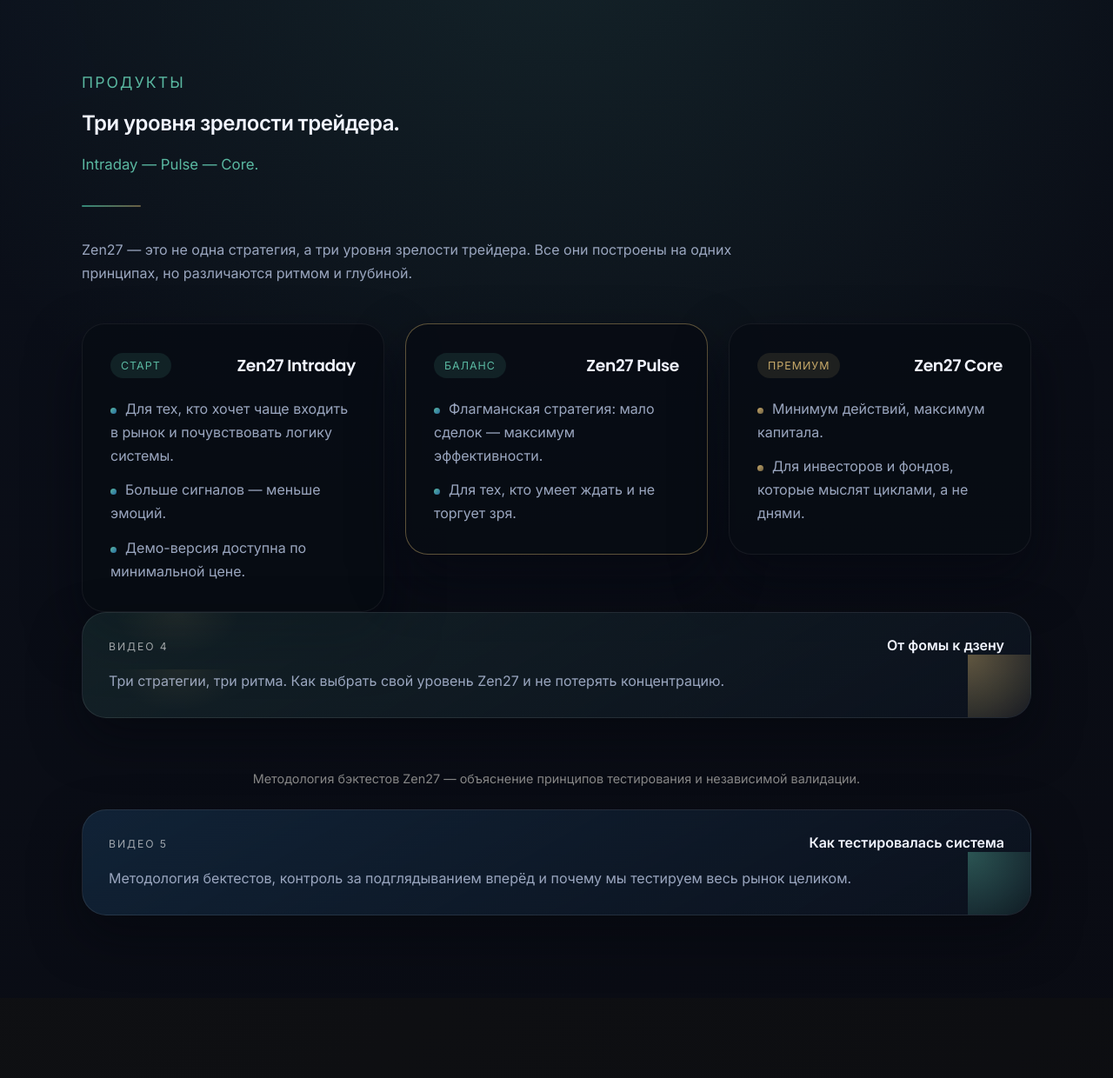
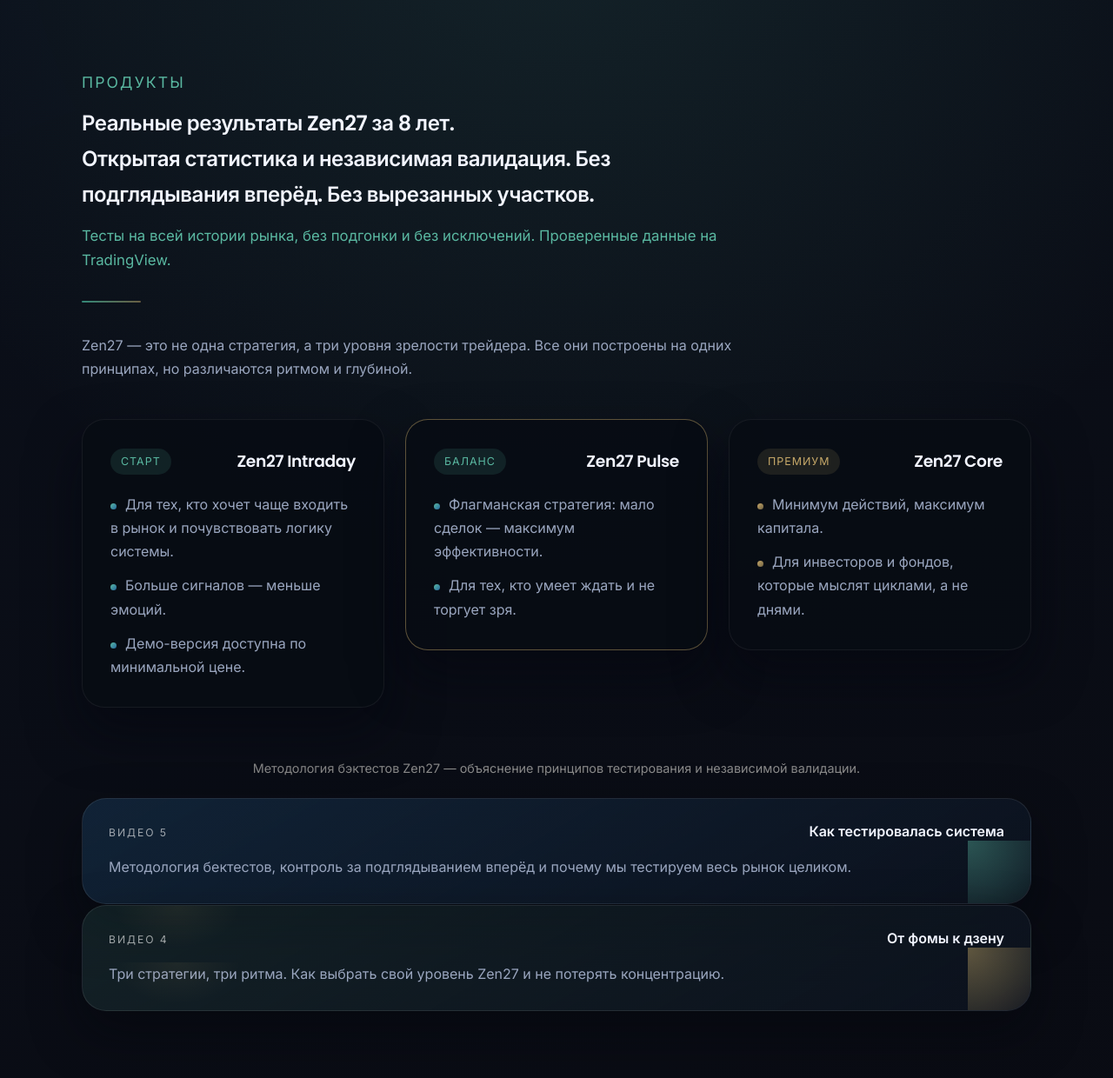
Before and after one commit to timurgromov/zen27-landing, a plain HTML site: page index.html in a window 1280 px wide. Shown: the part 6080-7320 px from the top of the page at 87% size. Drawn offline with Linux system fonts and the light colour scheme.

Commit message:
ИСПРАВЛЕНО: заголовок в блоке Продукты, видео методологии сразу после карточек стратегий

```diff
--- a/index.html
+++ b/index.html
@@ -419,8 +419,8 @@
             <div class="container">
                 <div class="section__header">
                     <span class="eyebrow">Продукты</span>
-                    <h2>Три уровня зрелости трейдера.</h2>
-                    <p class="section__subtitle">Intraday — Pulse — Core.</p>
+                    <h2>Реальные результаты Zen27 за 8 лет.<br>Открытая статистика и независимая валидация. Без подглядывания вперёд. Без вырезанных участков.</h2>
+                    <p class="section__subtitle">Тесты на всей истории рынка, без подгонки и без исключений. Проверенные данные на TradingView.</p>
                     <span class="section__divider" aria-hidden="true"></span>
                     <p class="section__intro">Zen27 — это не одна стратегия, а три уровня зрелости трейдера. Все они построены на одних принципах, но различаются ритмом и глубиной.</p>
                 </div>
@@ -457,16 +457,6 @@
                         </ul>
                     </article>
                 </div>
-                <div class="panel panel--video panel--tilt" data-tilt>
-                    <span class="panel__accent panel__accent--gold" aria-hidden="true"></span>
-                    <div class="panel__header">
-                        <span class="panel__tag">Видео 4</span>
-                        <span class="panel__title">От фомы к дзену</span>
-                    </div>
-                    <div class="panel__body">
-                        <p>Три стратегии, три ритма. Как выбрать свой уровень Zen27 и не потерять концентрацию.</p>
-                    </div>
-                </div>
 
                 <!-- Видео методологии -->
                 <div class="methodology-video">
@@ -480,6 +470,17 @@
                         <div class="panel__body">
                             <p>Методология бектестов, контроль за подглядыванием вперёд и почему мы тестируем весь рынок целиком.</p>
                         </div>
+                    </div>
+                </div>
+
+                <div class="panel panel--video panel--tilt" data-tilt>
+                    <span class="panel__accent panel__accent--gold" aria-hidden="true"></span>
+                    <div class="panel__header">
+                        <span class="panel__tag">Видео 4</span>
+                        <span class="panel__title">От фомы к дзену</span>
+                    </div>
+                    <div class="panel__body">
+                        <p>Три стратегии, три ритма. Как выбрать свой уровень Zen27 и не потерять концентрацию.</p>
                     </div>
                 </div>
             </div>
```
